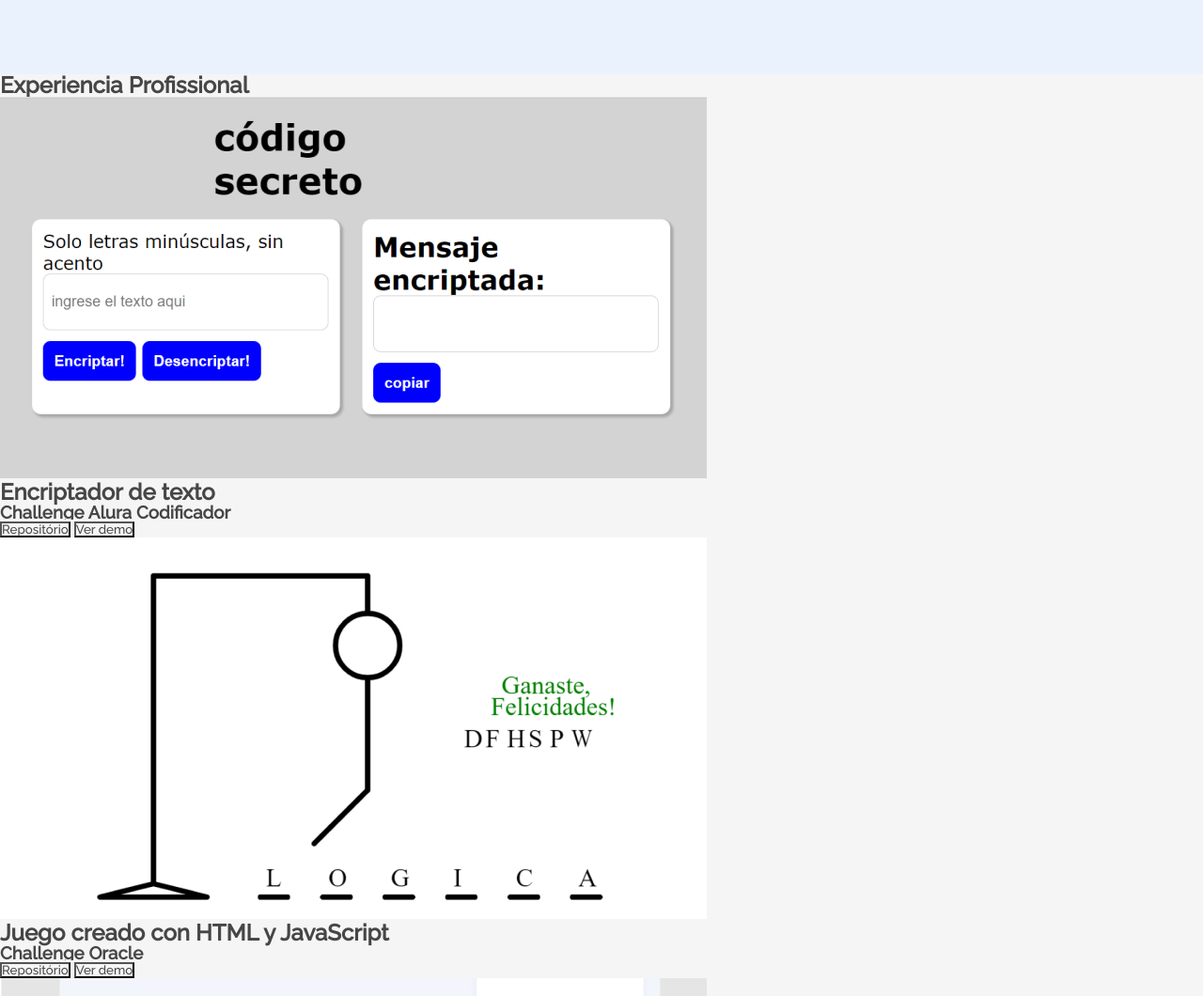
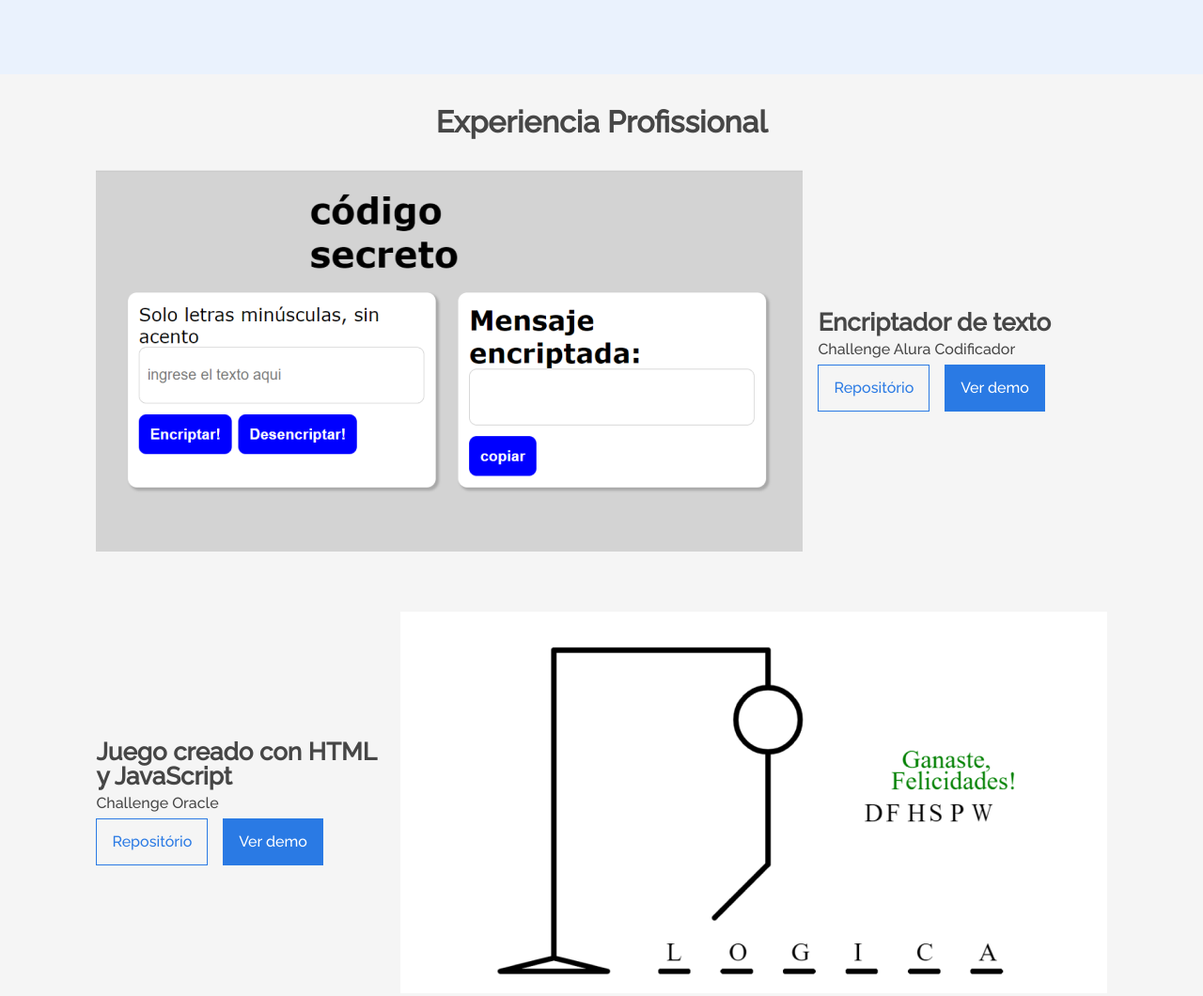
Before and after one commit to 04astharoth/challenge-one-portafolio, a plain HTML site: page index.html in a window 1280 px wide. Shown: the part 2094-3154 px from the top of the page at 94% size. Drawn offline with Linux system fonts and the light colour scheme.

Commit message:
merge - agregando feature section experience completa

```diff
--- a/assets/css/style.css
+++ b/assets/css/style.css
@@ -13,6 +13,8 @@ coloque nas sessões indicadas*/
 	--cor-de-link: #000;
 	--color-fuente: #464646;
 	--color-box: #FFFFFF;
+	--color-btn-primario: #2a7ae4;
+	--color-btn-secundario: #FFFFFF;
 }
 
 * {
@@ -267,6 +269,69 @@ section.academic .academic__courses__item__img{
 /* experiencia*/
 
 section.experience {
+	display: flex;
+	flex-direction: column;
+	padding: 2rem 8%;
+}
+
+.experience__title{
+	font-style: normal;
+    font-weight: 700;
+    font-size: 2em;
+    line-height: 2.375rem;
+	text-align: center;
+	padding-bottom: 2rem;
+}
+
+.experience__box{
+	display: flex;
+	align-items: center;
+	padding-bottom: 4rem;
+	gap: 1rem;
+}
+
+section.experience .experience__box:nth-child(odd) .experience__info-container{
+	order: -1;
+}
+
+.experience__info-container{
+	display: flex;
+	flex-direction: column;
+	gap: .5rem;
+	flex: 1 0 0;
+}
+
+.experience__info__title{
+	font-size: 1.625em;
+	font-weight: 700;
+}
+
+.experience__text{
+	font-size: 1em;
+	font-weight: 500;
+}
+
+.experience__description{
+	display: flex;
+	gap: 1rem;
+}
+
+.experience__boton{
+	display: flex;
+	padding: 1rem;
+	justify-content: center;
+	align-items: center;
+	gap: .625rem;
+	border: 1px solid var(--color-btn-primario, #2A7AE4);
+}
+
+.boton__repo{
+	color: var(--color-btn-primario, #2A7AE4);
+}
+
+.boton__demo{
+	color: var(--color-btn-secundario);
+	background: var(--color-btn-primario, #2A7AE4);
 }
 
 /*Contacto*/
--- a/index.html
+++ b/index.html
@@ -266,46 +266,38 @@
 
 		<!-- Sección de Experiencia Profesional/Proyectos-->
 		<section class="experience" id="xp">
-			<h2 class="experience__section__title">Experiencia Profissional</h2>
-			<div class="experiencie__box">
+			<h2 class="experience__title">Experiencia Profissional</h2>
+			<div class="experience__box">
 				<!-- Pon el logotipo/captura de pantalla de tu proyecto -->
 				<img class="experience__img" src="assets/img/decod_print.png" />
-				<div class="experience__info">
-					<h2 class="experience__title">Encriptador de texto</h2>
+				<div class="experience__info-container">
+					<h2 class="experience__info__title">Encriptador de texto</h2>
 					<h3 class="experience__text">Challenge Alura Codificador</h3>
 					<div class="experience__description">
 						<!-- Pon el enlace del proyecto en Github o GithubPages -->
 						<span class="experience__repo">
-							<a href="https://github.com/alura-challenges/challenge-one-encriptador-latam">
-								<button class="experiencia__botao--repo">Repositório</button>
-							</a>
+							<a class="experience__boton  boton__repo" href="https://github.com/alura-challenges/challenge-one-encriptador-latam">Repositório</a>
 						</span>
 						<span class="experience__demo">
-							<a href="">
-								<button class="experience__botao--demo">Ver demo</button>
-							</a>
+							<a class="experience__boton boton__demo" href="">Ver demo</a>
 						</span>
 					</div>
 				</div>
 			</div>
 
-			<div class="experiencie__box">
+			<div class="experience__box">
 				<!-- Pon el logotipo/captura de pantalla de tu proyecto -->
 				<img class="experience__img" src="assets/img/forca_print.png" />
-				<div class="experience__info">
-					<h2 class="experience__title">Juego creado con HTML y JavaScript</h2>
+				<div class="experience__info-container">
+					<h2 class="experience__info__title">Juego creado con HTML y JavaScript</h2>
 					<h3 class="experience__text">Challenge Oracle</h3>
 					<div class="experience__description">
 						<!-- Pon el enlace del proyecto en Github o GithubPages -->
 						<span class="experience__repo">
-							<a href="https://github.com/alura-challenges/challenge-one-juego-ahorcado">
-								<button class="experiencia__botao--repo">Repositório</button>
-							</a>
+							<a class="experience__boton  boton__repo" href="https://github.com/alura-challenges/challenge-one-encriptador-latam">Repositório</a>
 						</span>
 						<span class="experience__demo">
-							<a href="">
-								<button class="experience__botao--demo">Ver demo</button>
-							</a>
+							<a class="experience__boton boton__demo" href="">Ver demo</a>
 						</span>
 					</div>
 				</div>
@@ -315,19 +307,15 @@
 				<!-- Pon el logotipo/captura de pantalla de tu proyecto -->
 				<img class="experience__img" src="assets/img/secretcode_print.png" />
 				<div class="experience__info-container">
-					<h2 class="experience__title">Encriptador de texto</h2>
+					<h2 class="experience__info__title">Encriptador de texto</h2>
 					<h3 class="experience__text">Challenge Oracle</h3>
 					<div class="experience__description">
 						<!-- Pon el enlace del proyecto en Github o GithubPages -->
 						<span class="experience__repo">
-							<a href="https://github.com/alura-challenges/challenge-one-encriptador-latam">
-								<button class="experiencia__botao--repo">Repositório</button>
-							</a>
+							<a class="experience__boton  boton__repo" href="https://github.com/alura-challenges/challenge-one-encriptador-latam">Repositório</a>
 						</span>
 						<span class="experience__demo">
-							<a href="">
-								<button class="experience__botao--demo">Ver demo</button>
-							</a>
+							<a class="experience__boton boton__demo" href="">Ver demo</a>
 						</span>
 					</div>
 				</div>
@@ -336,17 +324,15 @@
 			<div class="experience__box">
 				<img class="experience__img" src="assets/img/forca2_print.png" />
 				<div class="experience__info-container">
-					<h2 class="experience__title">Juego creado con HTML, CSS y JavaScript</h2>
+					<h2 class="experience__info__title">Juego creado con HTML, CSS y JavaScript</h2>
 					<h3 class="experience__text">Challenge Oracle</h3>
 					<div class="experience__description">
 						<!-- Pon el enlace del proyecto en Github o GithubPages -->
 						<span class="experience__repo">
-							<a href="https://github.com/alura-challenges/challenge-one-juego-ahorcado">
-								<button class="experiencia__botao--repo">Repositório</button>
-							</a>
+							<a class="experience__boton  boton__repo" href="https://github.com/alura-challenges/challenge-one-juego-ahorcado">Repositório</a>
 						</span>
 						<span class="experience__demo">
-							<a href=""><button class="experience__botao--demo">Ver demo</button></a>
+							<a class="experience__boton boton__demo" href="">Ver demo</a>
 						</span>
 					</div>
 				</div>
```
